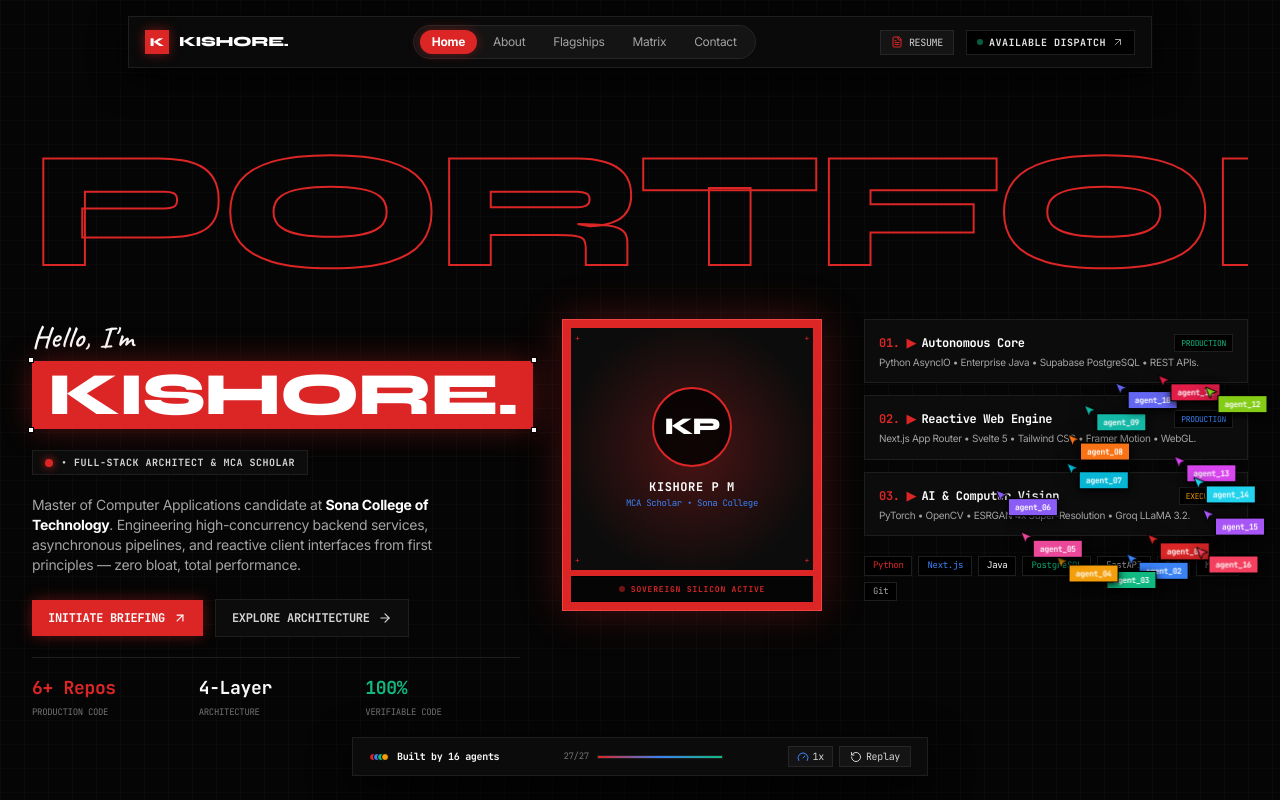
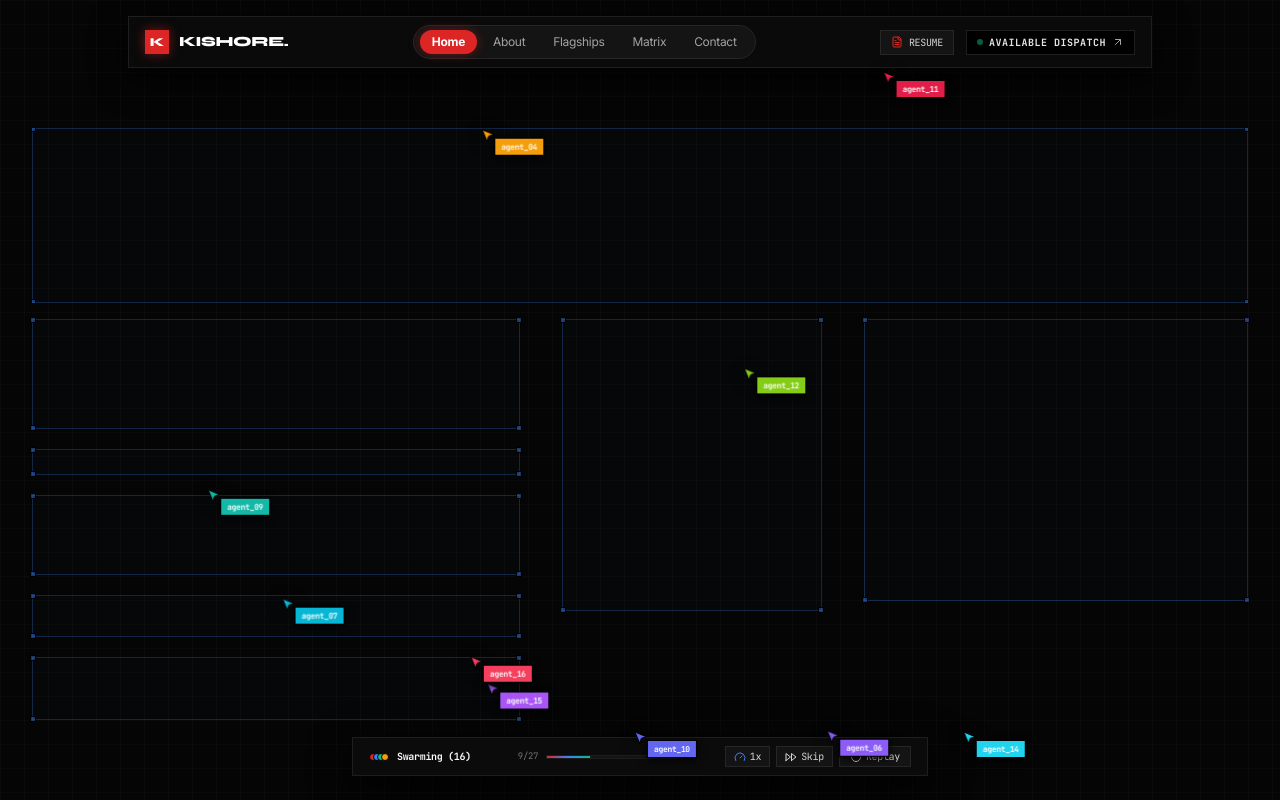
Before and after one commit to Kishore1700/portfolio, a Next.js app: page / in a window 1280 px wide. Shown: the top 800 px of the page. Built offline with nearby package versions, Linux system fonts and the light colour scheme.

Commit message:
feat(swarm-engine): Framer Motion spring physics cursors, sequential queue builder, and streaming text effect

```diff
--- a/package.json
+++ b/package.json
@@ -6,13 +6,13 @@
   "scripts": {
     "dev": "next dev",
     "build": "next build",
-    "start": "next start",
+    "start": "next start -p 3001",
     "lint": "next lint"
   },
   "dependencies": {
     "canvas-confetti": "^1.9.4",
     "clsx": "^2.1.1",
-    "framer-motion": "^12.4.7",
+    "framer-motion": "^11.18.2",
     "lucide-react": "^0.475.0",
     "lucide-svelte": "^0.475.0",
     "next": "^15.1.7",
--- a/src/components/BuilderTarget.tsx
+++ b/src/components/BuilderTarget.tsx
@@ -10,13 +10,14 @@ interface BuilderTargetProps {
   children: React.ReactNode;
 }
 
-export function BuilderTarget({ id, label = "LAYER_BUILDER", className = "", children }: BuilderTargetProps) {
-  const { registerElement, triggerBuild, isElementBuilt, isElementBuilding, speedMultiplier } = useSwarmBuilder();
+export function BuilderTarget({ id, label = "CAD // LAYER", className = "", children }: BuilderTargetProps) {
+  const { registerElement, requestBuild, isElementBuilt, isElementBuilding, isElementUnbuilt } = useSwarmBuilder();
   const ref = useRef<HTMLDivElement>(null);
   const [dimensions, setDimensions] = useState<{ width: number; height: number }>({ width: 0, height: 0 });
 
   const built = isElementBuilt(id);
   const building = isElementBuilding(id);
+  const unbuilt = isElementUnbuilt(id);
 
   useEffect(() => {
     registerElement(id);
@@ -32,45 +33,66 @@ export function BuilderTarget({ id, label = "LAYER_BUILDER", className = "", chi
           if (entry.isIntersecting) {
             const rect = entry.target.getBoundingClientRect();
             setDimensions({ width: Math.round(rect.width), height: Math.round(rect.height) });
-            triggerBuild(id, rect);
+            requestBuild(id, rect);
           }
         });
       },
-      { threshold: 0.15 }
+      { threshold: 0.1 }
     );
 
     observer.observe(el);
     return () => observer.disconnect();
-  }, [id, triggerBuild]);
+  }, [id, requestBuild]);
 
   return (
     <div ref={ref} id={id} className={`relative transition-all duration-300 ${className}`}>
-      {/* BUILDING PHASE: Figma Blue (#3B82F6) wireframe border, 4 corner squares (6x6px), and progress line */}
+
+      {/* UNBUILT STATE: Lightweight wireframe blueprint placeholder */}
+      {unbuilt && (
+        <div className="absolute inset-0 border border-[#3B82F6]/25 bg-[#3B82F6]/[0.02] z-20 pointer-events-none">
+          <div className="absolute -top-[3px] -left-[3px] w-[6px] h-[6px] bg-[#3B82F6]/40 border border-black"></div>
+          <div className="absolute -top-[3px] -right-[3px] w-[6px] h-[6px] bg-[#3B82F6]/40 border border-black"></div>
+          <div className="absolute -bottom-[3px] -left-[3px] w-[6px] h-[6px] bg-[#3B82F6]/40 border border-black"></div>
+          <div className="absolute -bottom-[3px] -right-[3px] w-[6px] h-[6px] bg-[#3B82F6]/40 border border-black"></div>
+        </div>
+      )}
+
+      {/* BUILDING PHASE: Figma Blue (#3B82F6) wireframe border, 4 corner 6x6px resize squares, streaming typing effect, and thin progress bar */}
       {building && (
-        <div className="absolute -inset-1 border border-[#3B82F6] bg-[#3B82F6]/[0.08] z-30 pointer-events-none animate-pulse">
+        <div className="absolute -inset-1 border border-[#3B82F6] bg-[#3B82F6]/[0.08] z-30 pointer-events-none shadow-[0_0_20px_rgba(59,130,246,0.35)]">
           {/* 4 Corner 6x6px Resize Squares */}
-          <div className="absolute -top-1 -left-1 w-1.5 h-1.5 bg-[#3B82F6] border border-black"></div>
-          <div className="absolute -top-1 -right-1 w-1.5 h-1.5 bg-[#3B82F6] border border-black"></div>
-          <div className="absolute -bottom-1 -left-1 w-1.5 h-1.5 bg-[#3B82F6] border border-black"></div>
-          <div className="absolute -bottom-1 -right-1 w-1.5 h-1.5 bg-[#3B82F6] border border-black"></div>
+          <div className="absolute -top-[3px] -left-[3px] w-[6px] h-[6px] bg-[#3B82F6] border border-black"></div>
+          <div className="absolute -top-[3px] -right-[3px] w-[6px] h-[6px] bg-[#3B82F6] border border-black"></div>
+          <div className="absolute -bottom-[3px] -left-[3px] w-[6px] h-[6px] bg-[#3B82F6] border border-black"></div>
+          <div className="absolute -bottom-[3px] -right-[3px] w-[6px] h-[6px] bg-[#3B82F6] border border-black"></div>
 
           {/* Dimension Tag */}
-          <div className="absolute -bottom-4 left-0 font-mono text-[9px] text-[#3B82F6] bg-black px-1.5 py-0.5 border border-[#3B82F6]/60 whitespace-nowrap shadow-md flex items-center gap-1">
+          <div className="absolute -bottom-5 left-0 font-mono text-[9px] text-[#3B82F6] bg-black px-1.5 py-0.5 border border-[#3B82F6]/70 whitespace-nowrap shadow-md flex items-center gap-1.5 select-none">
             <span>{label}</span>
             <span className="text-neutral-500">
-              ({dimensions.width || 120} × {dimensions.height || 40})
+              {dimensions.width || 120} &times; {dimensions.height || 36}
             </span>
           </div>
 
-          {/* Thin Progress Bar along bottom */}
+          {/* Simulated Streaming Text Effect & Typing Caret */}
+          <div className="absolute top-2 right-2 flex items-center gap-1 font-mono text-[9px] text-[#3B82F6] bg-black/90 px-1.5 py-0.5 border border-[#3B82F6]/50 animate-pulse">
+            <span>STREAMING_BYTES</span>
+            <span className="font-bold text-white">|</span>
+          </div>
+
+          {/* Thin Progress Bar along Bottom */}
           <div className="absolute bottom-0 left-0 h-[2px] bg-[#3B82F6] w-full animate-[progress_0.75s_linear]"></div>
         </div>
       )}
 
-      {/* Content Visibility */}
+      {/* BUILT PHASE: Snaps into final styled component */}
       <div
         className={`transition-all duration-300 ${
-          built ? "opacity-100 scale-100" : building ? "opacity-75 blur-[0.5px]" : "opacity-0 scale-[0.98] pointer-events-none"
+          built
+            ? "opacity-100 scale-100"
+            : building
+            ? "opacity-80 blur-[0.5px]"
+            : "opacity-0 scale-[0.99] pointer-events-none"
         }`}
       >
         {children}
--- a/src/components/SwarmOverlay.tsx
+++ b/src/components/SwarmOverlay.tsx
@@ -1,6 +1,7 @@
 "use client";
 
 import React from "react";
+import { motion } from "framer-motion";
 import { useSwarmBuilder } from "@/context/SwarmBuilderContext";
 
 export function SwarmOverlay() {
@@ -9,16 +10,20 @@ export function SwarmOverlay() {
   return (
     <div className="fixed inset-0 pointer-events-none z-[9990] overflow-hidden select-none">
       {agents.map((agent) => (
-        <div
+        <motion.div
           key={agent.id}
-          className="absolute will-change-transform transition-transform duration-75 ease-out"
-          style={{
-            transform: `translate3d(${agent.x}px, ${agent.y}px, 0)`,
+          className="absolute will-change-transform"
+          animate={{ x: agent.targetX, y: agent.targetY }}
+          transition={{
+            type: "spring",
+            damping: 24,
+            stiffness: 160,
+            mass: 0.5,
           }}
         >
           {/* Arrow Cursor SVG */}
           <svg
-            className="w-4 h-4 drop-shadow-[0_2px_8px_rgba(0,0,0,0.9)]"
+            className="w-4 h-4 drop-shadow-[0_2px_8px_rgba(0,0,0,0.95)]"
             viewBox="0 0 24 24"
             fill="none"
             xmlns="http://www.w3.org/2000/svg"
@@ -38,7 +43,7 @@ export function SwarmOverlay() {
           >
             {agent.name}
           </div>
-        </div>
+        </motion.div>
       ))}
     </div>
   );
--- a/src/context/SwarmBuilderContext.tsx
+++ b/src/context/SwarmBuilderContext.tsx
@@ -1,8 +1,8 @@
 "use client";
 
-import React, { createContext, useContext, useState, useEffect, useCallback, useMemo } from "react";
+import React, { createContext, useContext, useState, useEffect, useCallback, useMemo, useRef } from "react";
 
-export type BuildState = "UNBUILT" | "BUILDING" | "BUILT";
+export type BuildState = "UNBUILT" | "QUEUED" | "BUILDING" | "BUILT";
 
 export interface AgentCursor {
   id: string;
@@ -16,6 +16,11 @@ export interface AgentCursor {
   assignedTargetId?: string;
 }
 
+interface QueuedItem {
+  id: string;
+  rect: DOMRect;
+}
+
 interface SwarmBuilderContextType {
   states: Record<string, BuildState>;
   speedMultiplier: number;
@@ -24,16 +29,17 @@ interface SwarmBuilderContextType {
   isAllBuilt: boolean;
   agents: AgentCursor[];
   registerElement: (id: string) => void;
-  triggerBuild: (id: string, rect?: DOMRect) => void;
+  requestBuild: (id: string, rect?: DOMRect) => void;
   setSpeedMultiplier: (speed: number) => void;
   cycleSpeed: () => void;
   skipAll: () => void;
   replay: () => void;
   isElementBuilt: (id: string) => boolean;
   isElementBuilding: (id: string) => boolean;
+  isElementUnbuilt: (id: string) => boolean;
 }
 
-const INITIAL_AGENTS: Omit<AgentCursor, "x" | "y" | "targetX" | "targetY" | "isAssigned">[] = [
+const INITIAL_AGENTS: { id: string; name: string; color: string }[] = [
   { id: "agent_01", name: "agent_01", color: "#DC2626" },
   { id: "agent_02", name: "agent_02", color: "#3B82F6" },
   { id: "agent_03", name: "agent_03", color: "#10B981" },
@@ -57,13 +63,16 @@ const SwarmBuilderContext = createContext<SwarmBuilderContextType | undefined>(u
 export function SwarmBuilderProvider({ children }: { children: React.ReactNode }) {
   const [states, setStates] = useState<Record<string, BuildState>>({});
   const [speedMultiplier, setSpeedMultiplier] = useState<number>(1);
+  const queueRef = useRef<QueuedItem[]>([]);
+  const isProcessingQueue = useRef<boolean>(false);
+
   const [agents, setAgents] = useState<AgentCursor[]>(() =>
     INITIAL_AGENTS.map((a, i) => ({
       ...a,
-      x: 100 + (i * 50) % 800,
-      y: 100 + Math.floor(i / 4) * 80,
-      targetX: 100 + (i * 50) % 800,
-      targetY: 100 + Math.floor(i / 4) * 80,
+      x: 100 + (i * 60) % 900,
+      y: 100 + Math.floor(i / 4) * 90,
+      targetX: 100 + (i * 60) % 900,
+      targetY: 100 + Math.floor(i / 4) * 90,
       isAssigned: false,
     }))
   );
@@ -83,30 +92,40 @@ export function SwarmBuilderProvider({ children }: { children: React.ReactNode }
     });
   }, []);
 
-  const triggerBuild = useCallback(
-    (id: string, rect?: DOMRect) => {
-      setStates((prev) => {
-        if (prev[id] === "BUILDING" || prev[id] === "BUILT") return prev;
-        return { ...prev, [id]: "BUILDING" };
+  // Process queue sequentially with staggered concurrency (max 2 items building simultaneously)
+  const processQueue = useCallback(() => {
+    if (isProcessingQueue.current) return;
+    if (queueRef.current.length === 0) return;
+
+    isProcessingQueue.current = true;
+    const item = queueRef.current.shift();
+    if (!item) {
+      isProcessingQueue.current = false;
+      return;
+    }
+
+    const { id, rect } = item;
+
+    // Set element state to BUILDING
+    setStates((prev) => ({ ...prev, [id]: "BUILDING" }));
+
+    // Dispatch 2-4 nearby agent cursors to bounding box
+    setAgents((prev) => {
+      // Find 3 available agents
+      const unassignedIndices: number[] = [];
+      prev.forEach((a, idx) => {
+        if (!a.isAssigned) unassignedIndices.push(idx);
       });
+      const chosenIndices = (unassignedIndices.length >= 3 ? unassignedIndices : prev.map((_, i) => i)).slice(0, 3);
 
-      // Dispatch 2 to 4 cursors to the target element's bounding box
-      if (rect) {
-        setAgents((prevAgents) => {
-          const availableIndices = prevAgents
-            .map((a, idx) => ({ idx, isAssigned: a.isAssigned }))
-            .sort((a, b) => (a.isAssigned === b.isAssigned ? 0 : a.isAssigned ? 1 : -1))
-            .slice(0, 3)
-            .map((item) => item.idx);
-
-          return prevAgents.map((agent, idx) => {
-            if (availableIndices.includes(idx)) {
-              const offsetX = (Math.random() - 0.5) * (rect.width * 0.7);
-              const offsetY = (Math.random() - 0.5) * (rect.height * 0.7);
+      return prev.map((agent, idx) => {
+        if (chosenIndices.includes(idx)) {
+          const offsetX = (Math.random() - 0.5) * Math.min(rect.width * 0.8, 300);
+          const offsetY = (Math.random() - 0.5) * Math.min(rect.height * 0.8, 120);
           return {
             ...agent,
-                targetX: rect.left + rect.width / 2 + offsetX,
-                targetY: rect.top + rect.height / 2 + offsetY,
+            targetX: Math.max(20, rect.left + rect.width / 2 + offsetX),
+            targetY: Math.max(20, rect.top + rect.height / 2 + offsetY),
             isAssigned: true,
             assignedTargetId: id,
           };
@@ -114,21 +133,41 @@ export function SwarmBuilderProvider({ children }: { children: React.ReactNode }
         return agent;
       });
     });
-      }
 
-      // Building duration (600ms - 900ms adjusted by speedMultiplier)
-      const baseDuration = 750;
+    // Building duration (650ms adjusted by speedMultiplier)
+    const baseDuration = 650;
     const duration = baseDuration / speedMultiplier;
 
     setTimeout(() => {
+      // Mark BUILT
       setStates((prev) => ({ ...prev, [id]: "BUILT" }));
+
       // Release assigned agents
       setAgents((prev) =>
         prev.map((a) => (a.assignedTargetId === id ? { ...a, isAssigned: false, assignedTargetId: undefined } : a))
       );
+
+      isProcessingQueue.current = false;
+      // Stagger to next queued item
+      setTimeout(() => {
+        processQueue();
+      }, 50 / speedMultiplier);
     }, duration);
+  }, [speedMultiplier]);
+
+  const requestBuild = useCallback(
+    (id: string, rect?: DOMRect) => {
+      setStates((prev) => {
+        if (prev[id] === "BUILDING" || prev[id] === "BUILT" || prev[id] === "QUEUED") return prev;
+        return { ...prev, [id]: "QUEUED" };
+      });
+
+      if (rect) {
+        queueRef.current.push({ id, rect });
+        processQueue();
+      }
     },
-    [speedMultiplier]
+    [processQueue]
   );
 
   const cycleSpeed = useCallback(() => {
@@ -140,6 +179,8 @@ export function SwarmBuilderProvider({ children }: { children: React.ReactNode }
   }, []);
 
   const skipAll = useCallback(() => {
+    queueRef.current = [];
+    isProcessingQueue.current = false;
     setStates((prev) => {
       const next: Record<string, BuildState> = {};
       Object.keys(prev).forEach((k) => {
@@ -151,6 +192,8 @@ export function SwarmBuilderProvider({ children }: { children: React.ReactNode }
   }, []);
 
   const replay = useCallback(() => {
+    queueRef.current = [];
+    isProcessingQueue.current = false;
     if (typeof window !== "undefined") {
       window.scrollTo({ top: 0, behavior: "smooth" });
     }
@@ -164,10 +207,10 @@ export function SwarmBuilderProvider({ children }: { children: React.ReactNode }
     setAgents((prev) =>
       prev.map((a, i) => ({
         ...a,
-        x: 100 + (i * 50) % 800,
-        y: 100 + Math.floor(i / 4) * 80,
-        targetX: 100 + (i * 50) % 800,
-        targetY: 100 + Math.floor(i / 4) * 80,
+        x: 100 + (i * 60) % 900,
+        y: 100 + Math.floor(i / 4) * 90,
+        targetX: 100 + (i * 60) % 900,
+        targetY: 100 + Math.floor(i / 4) * 90,
         isAssigned: false,
         assignedTargetId: undefined,
       }))
@@ -176,8 +219,9 @@ export function SwarmBuilderProvider({ children }: { children: React.ReactNode }
 
   const isElementBuilt = useCallback((id: string) => states[id] === "BUILT", [states]);
   const isElementBuilding = useCallback((id: string) => states[id] === "BUILDING", [states]);
+  const isElementUnbuilt = useCallback((id: string) => states[id] === "UNBUILT" || states[id] === "QUEUED", [states]);
 
-  // Swarm idle roving and footer orbit loop
+  // Idle roaming & footer circle orbit
   useEffect(() => {
     let animId: number;
     let angle = 0;
@@ -190,48 +234,34 @@ export function SwarmBuilderProvider({ children }: { children: React.ReactNode }
       setAgents((prev) =>
         prev.map((agent, i) => {
           if (agent.isAssigned) {
-            // Spring towards target
-            const dx = agent.targetX - agent.x;
-            const dy = agent.targetY - agent.y;
+            // Target is assigned, position is driven by Framer Motion or spring physics
+            return agent;
+          }
+
+          if (isAllBuilt) {
+            // Idle Orbit on right side of footer
+            const centerX = w - 180;
+            const centerY = h * 0.55;
+            const radius = 55 + (i % 6) * 16;
+            const a = angle + (i * (Math.PI * 2 / 16));
             return {
               ...agent,
-              x: agent.x + dx * 0.14 * speedMultiplier,
-              y: agent.y + dy * 0.14 * speedMultiplier,
+              targetX: centerX + Math.cos(a) * radius,
+              targetY: centerY + Math.sin(a) * radius,
             };
           }
 
-          if (isAllBuilt) {
-            // Idle Orbit on right side of screen / footer
-            const centerX = w - 160;
-            const centerY = h * 0.6;
-            const radius = 60 + (i % 6) * 14;
-            const a = angle + (i * (Math.PI * 2 / 16));
-            const targetX = centerX + Math.cos(a) * radius;
-            const targetY = centerY + Math.sin(a) * radius;
+          // Random roaming
+          const dist = Math.hypot(agent.targetX - agent.x, agent.targetY - agent.y);
+          if (dist < 30 || Math.random() < 0.007) {
             return {
               ...agent,
-              x: agent.x + (targetX - agent.x) * 0.08,
-              y: agent.y + (targetY - agent.y) * 0.08,
+              targetX: Math.max(40, Math.min(w - 70, Math.random() * w)),
+              targetY: Math.max(70, Math.min(h - 70, Math.random() * h)),
             };
           }
 
-          // Random autonomous roving
-          const dist = Math.hypot(agent.targetX - agent.x, agent.targetY - agent.y);
-          if (dist < 30 || Math.random() < 0.008) {
-            const nextX = Math.max(50, Math.min(w - 70, Math.random() * w));
-            const nextY = Math.max(70, Math.min(h - 70, Math.random() * h));
-            return {
-              ...agent,
-              targetX: nextX,
-              targetY: nextY,
-            };
-          }
-
-          return {
-            ...agent,
-            x: agent.x + (agent.targetX - agent.x) * 0.04 * speedMultiplier,
-            y: agent.y + (agent.targetY - agent.y) * 0.04 * speedMultiplier,
-          };
+          return agent;
         })
       );
 
@@ -252,13 +282,14 @@ export function SwarmBuilderProvider({ children }: { children: React.ReactNode }
         isAllBuilt,
         agents,
         registerElement,
-        triggerBuild,
+        requestBuild,
         setSpeedMultiplier,
         cycleSpeed,
         skipAll,
         replay,
         isElementBuilt,
         isElementBuilding,
+        isElementUnbuilt,
       }}
     >
       {children}
```
Also changed, not shown: 1 other file (tests, documents, lock files or other folders). Lines whose indentation alone changed are shown as unchanged.
